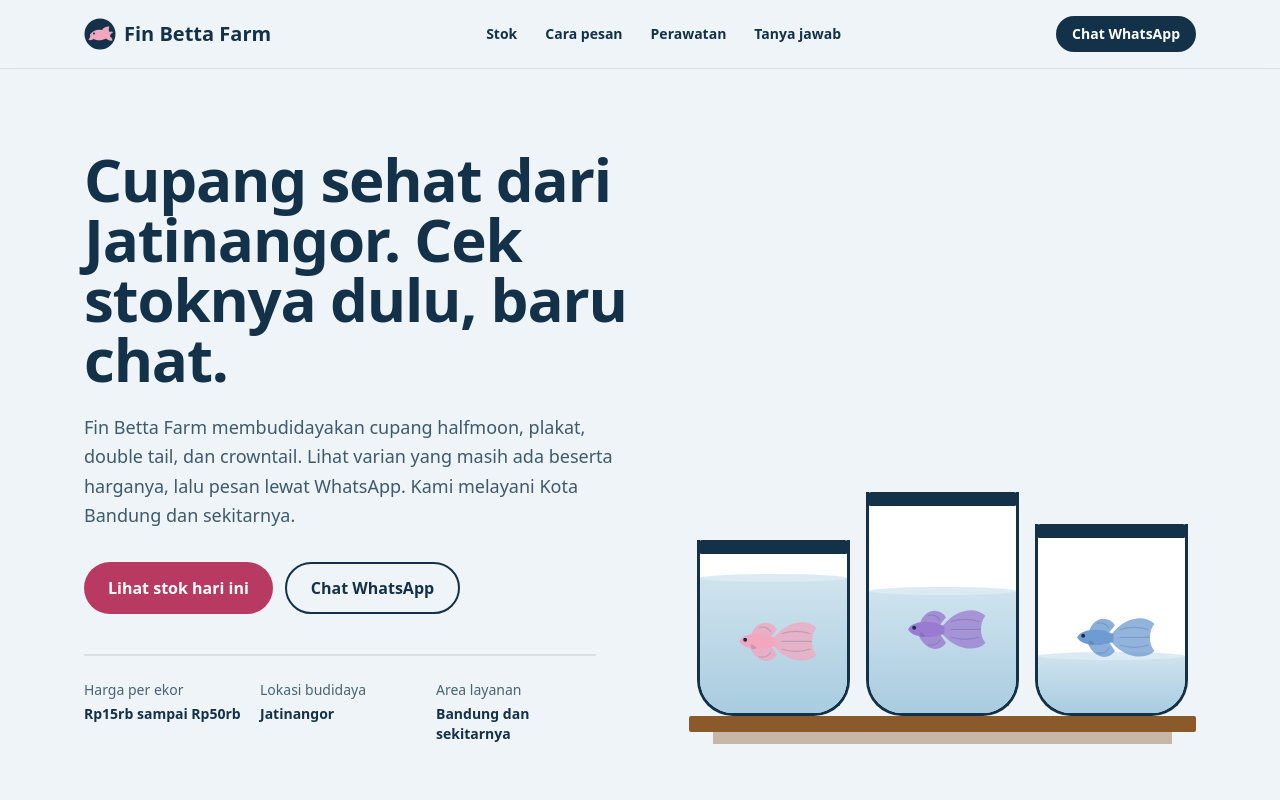
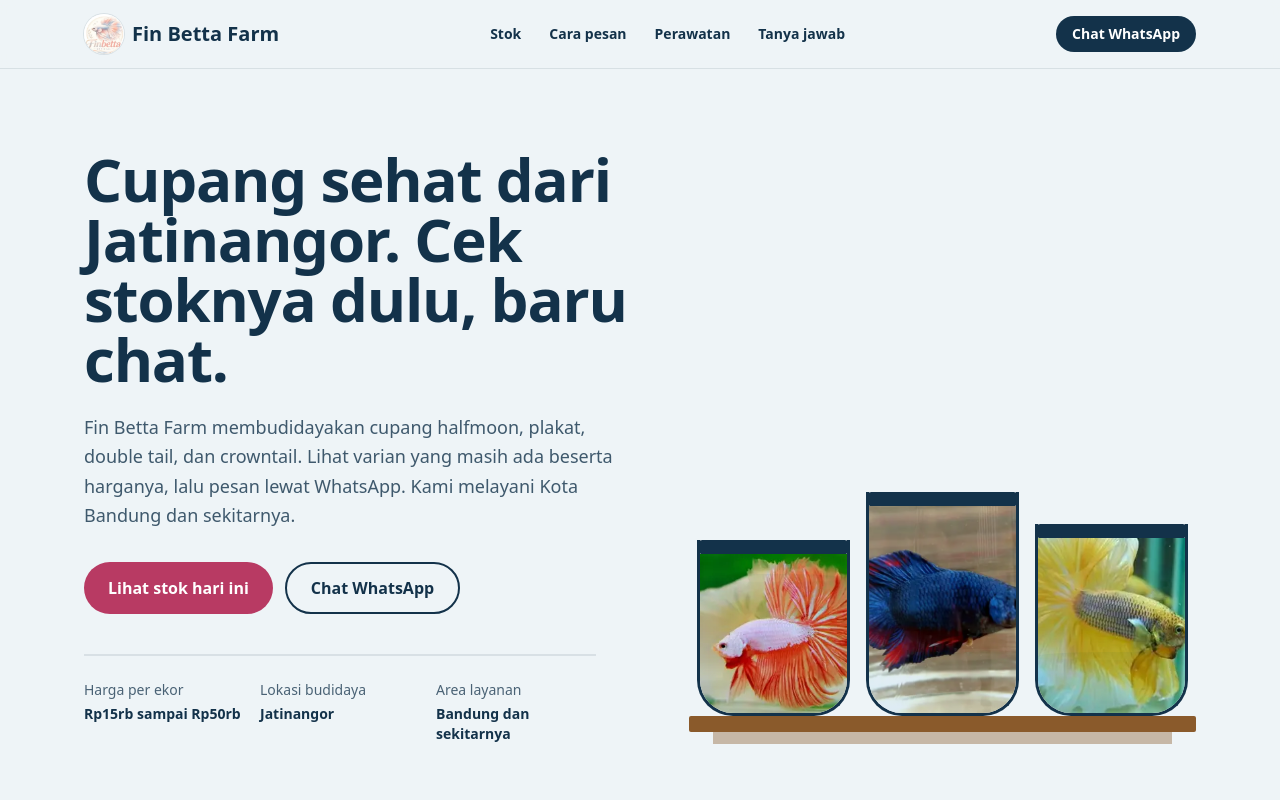
Before and after one commit to AT1NG/finbettafarm, a website: page index.html in a window 1280 px wide. Shown: the top 800 px of the page. Drawn offline with nearby package versions, Linux system fonts and the light colour scheme; files that its build step writes are made by us from their sources; no server answers; a web font is replaced by a local one.

Commit message:
Pasang logo dan foto cupang asli di hero

```diff
--- a/404.html
+++ b/404.html
@@ -1,2 +1,2 @@
-<!doctype html><html lang="id"><head><meta charset="utf-8"><meta name="viewport" content="width=device-width, initial-scale=1"><title>Halaman tidak ditemukan | Fin Betta Farm</title><meta name="robots" content="noindex"><link rel="icon" href="/favicon.svg" type="image/svg+xml"><link rel="stylesheet" href="/styles.css"></head>
+<!doctype html><html lang="id"><head><meta charset="utf-8"><meta name="viewport" content="width=device-width, initial-scale=1"><title>Halaman tidak ditemukan | Fin Betta Farm</title><meta name="robots" content="noindex"><link rel="icon" href="/foto/favicon-64.png" type="image/png"><link rel="stylesheet" href="/styles.css"></head>
 <body class="grid min-h-screen place-items-center px-5"><main class="max-w-md text-center"><h1 class="text-4xl font-extrabold">Halaman ini tidak ada</h1><p class="mt-3 text-laut/80">Alamat yang kamu buka mungkin salah ketik atau sudah dipindah. Stok cupang tetap bisa kamu cek di halaman utama.</p><a href="/" class="btn-wa mt-8">Kembali ke halaman utama</a></main></body></html>
--- a/data.js
+++ b/data.js
@@ -13,7 +13,7 @@ window.FBF = {
   sheetCsv: 'https://docs.google.com/spreadsheets/d/e/2PACX-1vSjQ0gPTWG01sly8ttTy6EvyUYT1HoFjwqmxJKTvGCgZoGB6R2glX-50cfDqzkiwEfsbxAYV1OniFZm/pub?gid=0&single=true&output=csv',
 
   // Tab "Testimoni" di Google Sheets (kolom: nama, kota, isi). Kosongkan jika belum ada.
-  testimoniCsv: 'https://docs.google.com/spreadsheets/d/e/2PACX-1vSjQ0gPTWG01sly8ttTy6EvyUYT1HoFjwqmxJKTvGCgZoGB6R2glX-50cfDqzkiwEfsbxAYV1OniFZm/pub?gid=1001&single=true&output=csv',
+  testimoniCsv: '',
 
   // Jaminan dari mitra, misalnya garansi ikan hidup sampai tujuan. Kosong = tidak ditampilkan.
   garansi: '',
--- a/index.html
+++ b/index.html
@@ -15,7 +15,8 @@
   <meta property="og:image:width" content="1200">
   <meta property="og:image:height" content="630">
   <meta name="twitter:card" content="summary_large_image">
-  <link rel="icon" href="favicon.svg" type="image/svg+xml">
+  <link rel="icon" href="/foto/favicon-64.png" type="image/png">
+  <link rel="apple-touch-icon" href="/foto/apple-touch-icon.png">
   <link rel="preload" href="bricolage-800.woff2" as="font" type="font/woff2" crossorigin>
   <link rel="preload" href="figtree-400.woff2" as="font" type="font/woff2" crossorigin>
   <link rel="stylesheet" href="styles.css">
@@ -40,7 +41,7 @@
   <header class="sticky top-0 z-40 border-b border-laut/10 bg-air/90 backdrop-blur">
     <nav class="mx-auto flex max-w-content items-center justify-between gap-4 px-5 py-3" aria-label="Navigasi utama">
       <a href="#" class="flex items-center gap-2 font-display text-xl font-extrabold">
-        <img src="favicon.svg" alt="" width="32" height="32">
+        <img src="/foto/logo.webp" alt="" width="40" height="40" class="rounded-full ring-1 ring-laut/10">
         Fin Betta Farm
       </a>
       <ul class="hidden items-center gap-7 text-sm font-semibold md:flex">
@@ -73,9 +74,9 @@
       <!-- Rak toples -->
       <div class="relative" aria-hidden="true">
         <div class="grid grid-cols-3 items-end gap-4 px-2">
-          <div class="jar" style="height:11rem"><div class="jar-water" style="height:78%"></div><svg class="jar-fish" viewBox="0 0 120 80"><path d="M60 35C78 12 104 10 116 22c-8 10-8 26 0 36-12 12-38 10-56-11z" fill="#F2A7BE" opacity=".75"/><path d="M30 31c6-17 24-21 34-7l-8 10z" fill="#F2A7BE" opacity=".8"/><path d="M28 48c8 18 26 24 36 10l-8-12z" fill="#F2A7BE" opacity=".8"/><path d="M14 40c4-9 20-12 36-9l12 5v10l-12 3c-16 3-32 0-36-9z" fill="#F2A7BE"/><path d="M70 30c12-4 26-4 38 0M70 40h40M70 50c12 4 26 4 38 0M40 22c6-2 12 0 16 6M40 60c6 2 12 0 16-6" stroke="#13324A" stroke-opacity=".18" stroke-width="1.5" fill="none"/><path d="M30 43c-2 7 3 10 7 5z" fill="#13324A" opacity=".15"/><circle cx="22" cy="38" r="2.6" fill="#13324A"/></svg></div>
-          <div class="jar" style="height:14rem"><div class="jar-water" style="height:55%"></div><svg class="jar-fish" viewBox="0 0 120 80"><path d="M60 35C78 12 104 10 116 22c-8 10-8 26 0 36-12 12-38 10-56-11z" fill="#9B7BD1" opacity=".75"/><path d="M30 31c6-17 24-21 34-7l-8 10z" fill="#9B7BD1" opacity=".8"/><path d="M28 48c8 18 26 24 36 10l-8-12z" fill="#9B7BD1" opacity=".8"/><path d="M14 40c4-9 20-12 36-9l12 5v10l-12 3c-16 3-32 0-36-9z" fill="#9B7BD1"/><path d="M70 30c12-4 26-4 38 0M70 40h40M70 50c12 4 26 4 38 0M40 22c6-2 12 0 16 6M40 60c6 2 12 0 16-6" stroke="#13324A" stroke-opacity=".18" stroke-width="1.5" fill="none"/><path d="M30 43c-2 7 3 10 7 5z" fill="#13324A" opacity=".15"/><circle cx="22" cy="38" r="2.6" fill="#13324A"/></svg></div>
-          <div class="jar" style="height:12rem"><div class="jar-water" style="height:30%"></div><svg class="jar-fish" viewBox="0 0 120 80"><path d="M60 35C78 12 104 10 116 22c-8 10-8 26 0 36-12 12-38 10-56-11z" fill="#6E9BD1" opacity=".75"/><path d="M30 31c6-17 24-21 34-7l-8 10z" fill="#6E9BD1" opacity=".8"/><path d="M28 48c8 18 26 24 36 10l-8-12z" fill="#6E9BD1" opacity=".8"/><path d="M14 40c4-9 20-12 36-9l12 5v10l-12 3c-16 3-32 0-36-9z" fill="#6E9BD1"/><path d="M70 30c12-4 26-4 38 0M70 40h40M70 50c12 4 26 4 38 0M40 22c6-2 12 0 16 6M40 60c6 2 12 0 16-6" stroke="#13324A" stroke-opacity=".18" stroke-width="1.5" fill="none"/><path d="M30 43c-2 7 3 10 7 5z" fill="#13324A" opacity=".15"/><circle cx="22" cy="38" r="2.6" fill="#13324A"/></svg></div>
+          <div class="jar" style="height:11rem"><div class="jar-water jar-water-tint" style="height:78%"></div><img class="jar-photo" src="/foto/hero-halfmoon-orange-dragon.webp" alt="Halfmoon Orange Dragon" width="420" height="236" style="object-position:38% 50%" fetchpriority="high"></div>
+          <div class="jar" style="height:14rem"><div class="jar-water jar-water-tint" style="height:55%"></div><img class="jar-photo" src="/foto/hero-doubletail-blue-red.webp" alt="Double Tail Blue Red" width="420" height="420" style="object-position:45% 50%" fetchpriority="auto"></div>
+          <div class="jar" style="height:12rem"><div class="jar-water jar-water-tint" style="height:30%"></div><img class="jar-photo" src="/foto/hero-halfmoon-yellow.webp" alt="Halfmoon Yellow" width="420" height="236" style="object-position:72% 50%" fetchpriority="auto"></div>
         </div>
         <div class="mt-0 h-4 rounded-sm bg-ketapang"></div>
         <div class="mx-6 h-3 bg-ketapang/40"></div>
```
